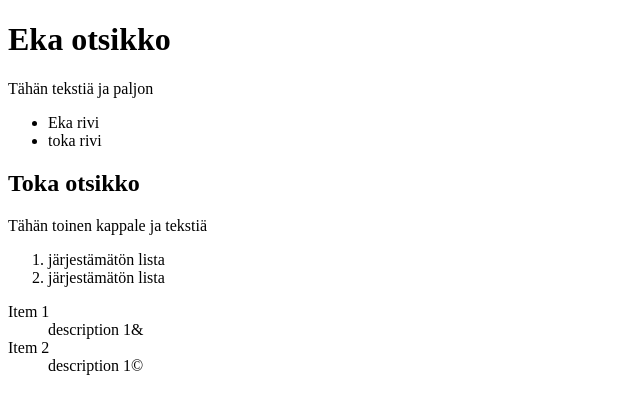
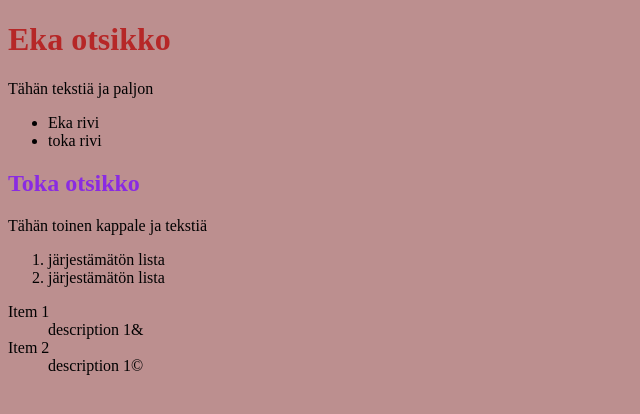
Before and after one commit to Sirppu/Sirppu.github.io, a plain HTML site: page index.html in a window 1280 px wide. Shown: the whole page, without its empty margins (0-640 px from the left). Drawn offline with Linux system fonts and the light colour scheme.

Commit message:
Update index.html

```diff
--- a/index.html
+++ b/index.html
@@ -1,10 +1,24 @@
 <!DOCTYPE html>
     <html lang="fi">
-    <head>
-    <meta charset="utf-8"/>
-    <title>Siru nettisivu</title>
+        <head>
+        <meta charset="utf-8"/>
+        <title>Siru nettisivu</title>
+                    <style>
+            h1 {color: rgb(182, 39, 39);
+            }
 
-    </head>
+            h2 {color:blueviolet;
+            }
+
+            h3 {color: rgb(39, 118, 182)
+            }
+
+            body {background: rosybrown
+            }
+
+            </style>
+
+        </head>
 
     <body>
         <h1>Eka otsikko</h1>
```
